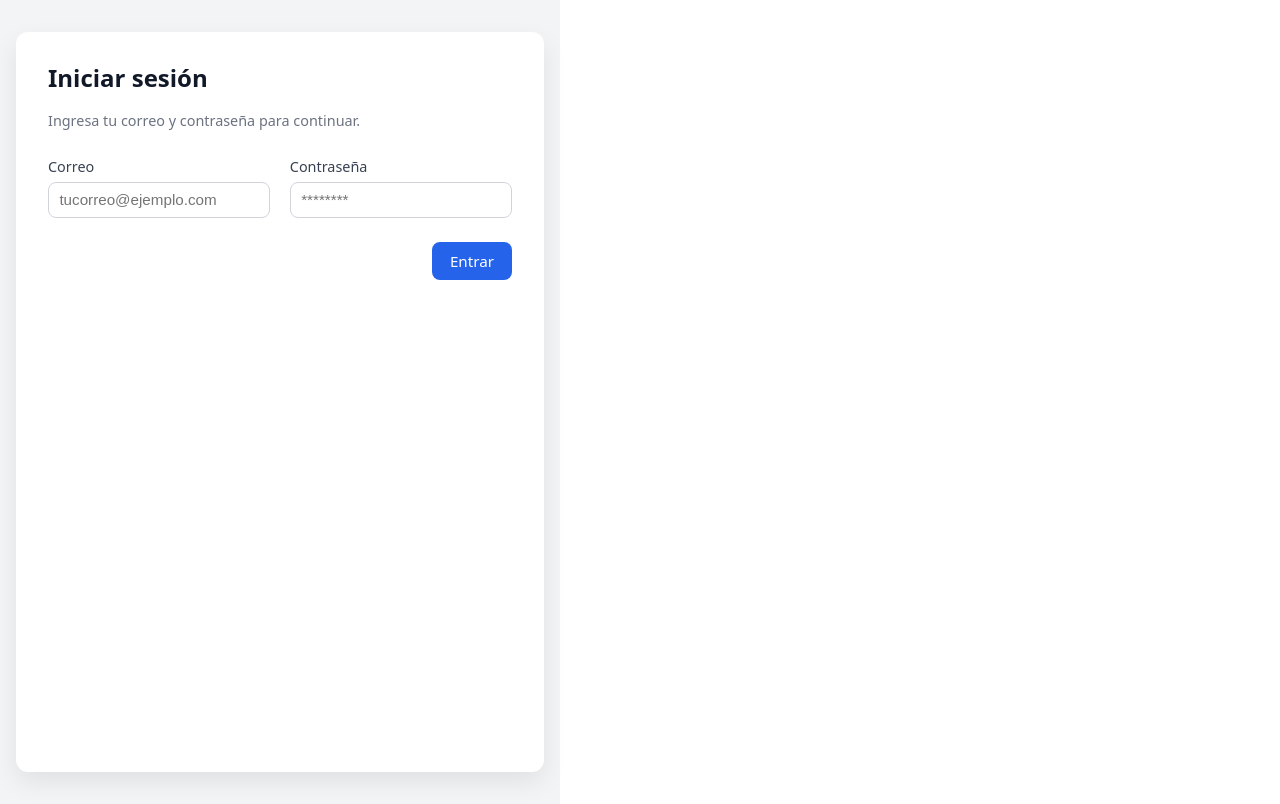
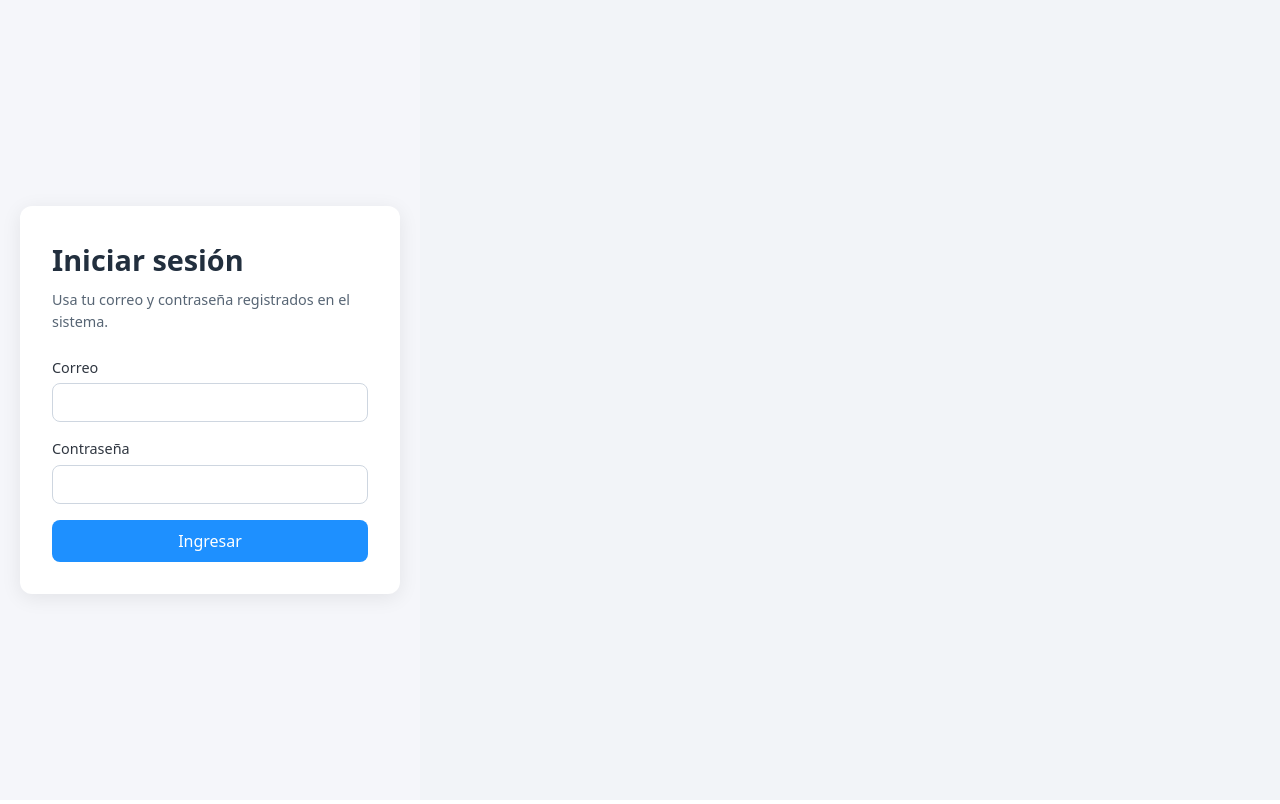
Before and after one commit to ProyectoHospitalBDD/hospitalbdd, a React (Vite) app in the folder web/hospital-web/: page /login in a window 1280 px wide. Built offline with nearby package versions, Linux system fonts and the light colour scheme.

Commit message:
Login completo funcionando

```diff
--- a/web/hospital-web/src/App.jsx
+++ b/web/hospital-web/src/App.jsx
@@ -1,26 +1,15 @@
 // src/App.jsx
-import { BrowserRouter, Routes, Route, Navigate } from "react-router-dom";
-import Layout from "./layout/Layout";
-import HomePage from "./pages/HomePage";
-import AgendarCitaPage from "./pages/Citas/AgendarCitaPage";
-import LoginPage from "./pages/Auth/LoginPage";
+import { BrowserRouter } from "react-router-dom";
+import AppRouter from "./router/AppRouter";
+import { AuthProvider } from "./lib/auth/AuthContext";
+import "./App.css";
 
 function App() {
   return (
     <BrowserRouter>
-      <Routes>
-        {/* Login SIN layout */}
-        <Route path="/login" element={<LoginPage />} />
-
-        {/* Todo lo demás usa el Layout */}
-        <Route element={<Layout />}>
-          <Route path="/" element={<HomePage />} />
-          <Route path="/citas/agendar" element={<AgendarCitaPage />} />
-
-          {/* cualquier ruta rara => redirige a Home */}
-          <Route path="*" element={<Navigate to="/" replace />} />
-        </Route>
-      </Routes>
+      <AuthProvider>
+        <AppRouter />
+      </AuthProvider>
     </BrowserRouter>
   );
 }
--- /dev/null
+++ b/web/hospital-web/src/lib/auth/AuthContext.tsx
@@ -0,0 +1,50 @@
+// src/lib/auth/AuthContext.tsx
+import { createContext, useContext, useState, ReactNode } from "react";
+
+export interface UsuarioActual {
+  idUsuario: number;
+  nombreCompleto: string;
+  rol: string;
+}
+
+interface AuthContextValue {
+  user: UsuarioActual | null;
+  login: (u: UsuarioActual) => void;
+  logout: () => void;
+}
+
+const AuthContext = createContext<AuthContextValue | undefined>(undefined);
+
+export function AuthProvider({ children }: { children: ReactNode }) {
+  const [user, setUser] = useState<UsuarioActual | null>(() => {
+    const saved = localStorage.getItem("authUser");
+    if (!saved) return null;
+    try {
+      return JSON.parse(saved) as UsuarioActual;
+    } catch {
+      return null;
+    }
+  });
+
+  const login = (u: UsuarioActual) => {
+    setUser(u);
+    localStorage.setItem("authUser", JSON.stringify(u));
+  };
+
+  const logout = () => {
+    setUser(null);
+    localStorage.removeItem("authUser");
+  };
+
+  const value: AuthContextValue = { user, login, logout };
+
+  return <AuthContext.Provider value={value}>{children}</AuthContext.Provider>;
+}
+
+export function useAuth() {
+  const ctx = useContext(AuthContext);
+  if (!ctx) {
+    throw new Error("useAuth debe usarse dentro de <AuthProvider>");
+  }
+  return ctx;
+}
--- a/web/hospital-web/src/pages/Auth/LoginPage.css
+++ b/web/hospital-web/src/pages/Auth/LoginPage.css
@@ -0,0 +1,107 @@
+/* === CONTENEDOR PRINCIPAL === */
+.login-page {
+  display: flex;
+  justify-content: center;
+  align-items: center;
+  min-height: 100vh;
+  background: #f5f6fa;
+  padding: 20px;
+}
+
+/* === TARJETA === */
+.login-card {
+  background: #ffffff;
+  width: 100%;
+  max-width: 380px;
+  padding: 2rem;
+  border-radius: 12px;
+  box-shadow: 0 4px 20px rgba(0, 0, 0, 0.08);
+  animation: fadeIn 0.3s ease-in-out;
+}
+
+@keyframes fadeIn {
+  from { opacity: 0; transform: translateY(10px); }
+  to { opacity: 1; transform: translateY(0); }
+}
+
+/* === TITULO === */
+.login-card h2 {
+  margin: 0;
+  margin-bottom: 0.5rem;
+  font-size: 1.8rem;
+  color: #222f3e;
+}
+
+/* === SUBTITULO === */
+.login-subtitle {
+  margin: 0;
+  margin-bottom: 1.5rem;
+  color: #576574;
+  font-size: 0.9rem;
+}
+
+/* === FORM === */
+.login-form {
+  display: flex;
+  flex-direction: column;
+  gap: 1rem;
+}
+
+/* === CAMPOS === */
+.login-field {
+  display: flex;
+  flex-direction: column;
+}
+
+.login-field label {
+  margin-bottom: 5px;
+  font-size: 0.9rem;
+  color: #2f3640;
+}
+
+.login-field input {
+  padding: 10px 12px;
+  border-radius: 8px;
+  border: 1px solid #ced6e0;
+  font-size: 0.95rem;
+  transition: border-color 0.2s;
+}
+
+.login-field input:focus {
+  border-color: #1e90ff;
+  outline: none;
+}
+
+/* === BOTÓN === */
+.login-btn {
+  width: 100%;
+  padding: 10px;
+  background: #1e90ff;
+  color: #ffffff;
+  border: none;
+  border-radius: 8px;
+  font-size: 1rem;
+  cursor: pointer;
+  transition: background 0.2s, transform 0.1s;
+}
+
+.login-btn:hover {
+  background: #1876d1;
+}
+
+.login-btn:active {
+  transform: scale(0.97);
+}
+
+.login-btn:disabled {
+  background: #a0bcd0;
+  cursor: not-allowed;
+}
+
+/* === ERROR === */
+.login-error {
+  margin-top: -5px;
+  color: #d63031;
+  font-size: 0.85rem;
+  text-align: center;
+}
--- a/web/hospital-web/src/pages/Auth/LoginPage.tsx
+++ b/web/hospital-web/src/pages/Auth/LoginPage.tsx
@@ -1,86 +1,76 @@
+// src/pages/Auth/LoginPage.tsx
 import { FormEvent, useState } from "react";
 import { useNavigate } from "react-router-dom";
-import { login } from "../../api/authApi";
-import "./LoginPage.css";
+import { login as loginApi } from "../../api/authApi";
+import { useAuth } from "../../lib/auth/AuthContext";
+import "./LoginPage.css"; // si tienes estilos
 
 export function LoginPage() {
   const [correo, setCorreo] = useState("");
   const [password, setPassword] = useState("");
-
   const [loading, setLoading] = useState(false);
   const [error, setError] = useState<string | null>(null);
 
+  const { login } = useAuth();
   const navigate = useNavigate();
 
   const handleSubmit = async (e: FormEvent) => {
     e.preventDefault();
     setError(null);
-
-    if (!correo || !password) {
-      setError("Debes ingresar correo y contraseña.");
-      return;
-    }
+    setLoading(true);
 
     try {
-      setLoading(true);
-
-      const user = await login({ correo, password });
-
-      // por ahora, solo guardamos al usuario en localStorage
-      localStorage.setItem("user", JSON.stringify(user));
-
-      // y mandamos a la página principal o a agendar cita
-      navigate("/citas/agendar");
+      const user = await loginApi({ correo, password });
+      // guardamos en contexto + localStorage
+      login(user);
+      // mandamos a la pantalla principal
+      navigate("/home");
     } catch (err: any) {
-      const detail =
-        err?.response?.data?.detail ||
-        err?.response?.data?.errors?.Correo?.[0] ||
-        err?.response?.data?.errors?.Password?.[0];
-
-      if (detail) setError(detail);
-      else setError("Usuario o contraseña incorrectos.");
+      const msg =
+        err?.response?.data ??
+        err?.response?.data?.detail ??
+        "Usuario o contraseña incorrectos.";
+      setError(typeof msg === "string" ? msg : "Usuario o contraseña incorrectos.");
     } finally {
       setLoading(false);
     }
   };
 
   return (
-    <div className="agendar-page">
-      <div className="agendar-card">
-        <h2 className="agendar-title">Iniciar sesión</h2>
-        <p className="agendar-subtitle">
-          Ingresa tu correo y contraseña para continuar.
+    <div className="login-page">
+      <div className="login-card">
+        <h2>Iniciar sesión</h2>
+        <p className="login-subtitle">
+          Usa tu correo y contraseña registrados en el sistema.
         </p>
 
-        <form className="agendar-form" onSubmit={handleSubmit}>
-          <div className="agendar-field">
+        <form onSubmit={handleSubmit} className="login-form">
+          <div className="login-field">
             <label>Correo</label>
             <input
               type="email"
               value={correo}
               onChange={(e) => setCorreo(e.target.value)}
-              placeholder="tucorreo@ejemplo.com"
+              required
             />
           </div>
 
-          <div className="agendar-field">
+          <div className="login-field">
             <label>Contraseña</label>
             <input
               type="password"
               value={password}
               onChange={(e) => setPassword(e.target.value)}
-              placeholder="********"
+              required
             />
           </div>
 
-          <div className="agendar-actions">
-            <button className="agendar-btn" type="submit" disabled={loading}>
-              {loading ? "Ingresando..." : "Entrar"}
-            </button>
-          </div>
+          {error && <p className="login-error">{error}</p>}
+
+          <button type="submit" className="login-btn" disabled={loading}>
+            {loading ? "Ingresando..." : "Ingresar"}
+          </button>
         </form>
-
-        {error && <p className="agendar-error">{error}</p>}
       </div>
     </div>
   );
--- a/web/hospital-web/src/router/AppRouter.tsx
+++ b/web/hospital-web/src/router/AppRouter.tsx
@@ -1,14 +1,31 @@
-import { BrowserRouter, Routes, Route, Navigate } from "react-router-dom";
-import { AgendarCitaPage } from "../pages/Citas/AgendarCitaPage";
+// src/router/AppRouter.tsx
+import { Routes, Route, Navigate } from "react-router-dom";
+import Layout from "../layout/Layout";
+import HomePage from "../pages/HomePage";
+import AgendarCitaPage from "../pages/Citas/AgendarCitaPage";
+import LoginPage from "../pages/Auth/LoginPage";
+import { ProtectedRoute } from "./ProtectedRoute";
 
 export function AppRouter() {
   return (
-    <BrowserRouter>
-      <Routes>
-        <Route path="/citas/agendar" element={<AgendarCitaPage />} />
-        {/* Por ahora cualquier ruta desconocida manda a agendar */}
-        <Route path="*" element={<Navigate to="/citas/agendar" replace />} />
-      </Routes>
-    </BrowserRouter>
+    <Routes>
+      {/* redirigir raíz al login */}
+      <Route path="/" element={<Navigate to="/login" />} />
+
+      <Route path="/login" element={<LoginPage />} />
+
+      {/* Rutas protegidas */}
+      <Route element={<ProtectedRoute />}>
+        <Route element={<Layout />}>
+          <Route path="/home" element={<HomePage />} />
+          <Route path="/citas/agendar" element={<AgendarCitaPage />} />
+        </Route>
+      </Route>
+
+      {/* fallback */}
+      <Route path="*" element={<Navigate to="/login" />} />
+    </Routes>
   );
 }
+
+export default AppRouter;
--- /dev/null
+++ b/web/hospital-web/src/router/ProtectedRoute.tsx
@@ -0,0 +1,14 @@
+// src/router/ProtectedRoute.tsx
+import { Navigate, Outlet, useLocation } from "react-router-dom";
+import { useAuth } from "../lib/auth/AuthContext";
+
+export function ProtectedRoute() {
+  const { user } = useAuth();
+  const location = useLocation();
+
+  if (!user) {
+    return <Navigate to="/login" replace state={{ from: location }} />;
+  }
+
+  return <Outlet />;
+}
```
Also changed, not shown: web/hospital-web/src/layout/Layout.tsx (+26 -37 lines).
